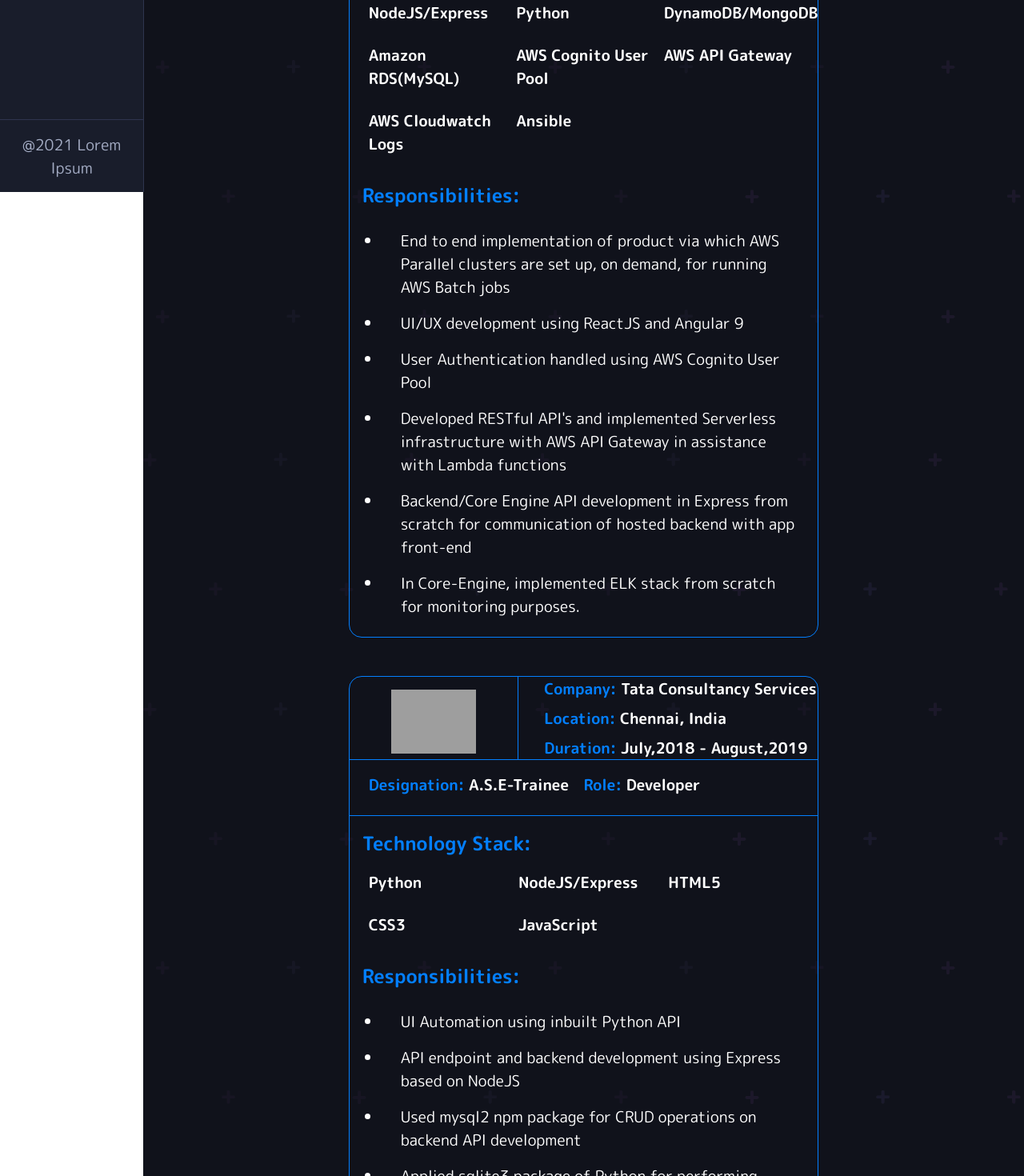
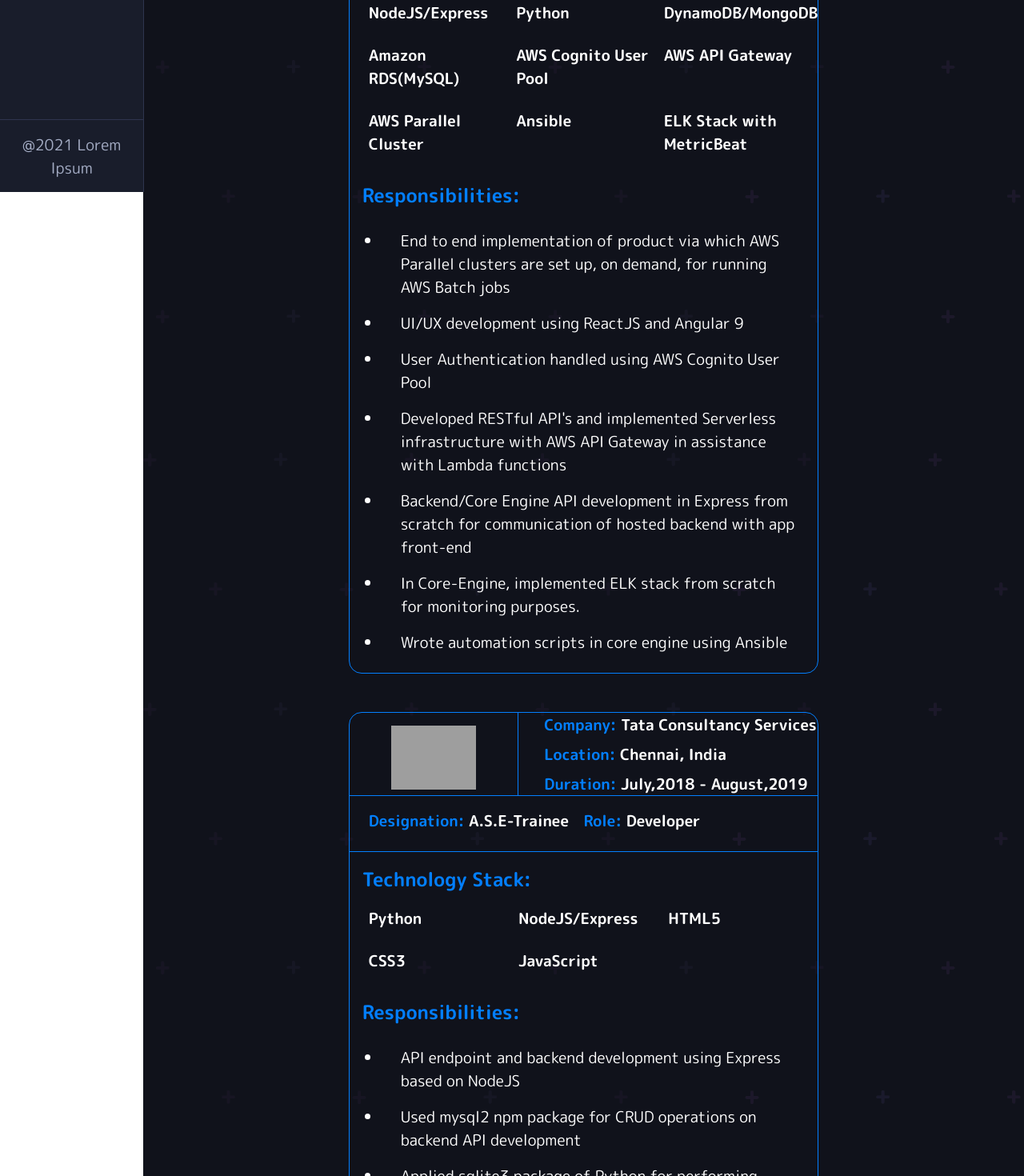
Before and after one commit to Sayan3sarkar/Dev_portfolio, a React (Create React App) app: page /workExperience in a window 1280 px wide. Shown: the part 560-2030 px from the top of the page at 80% size. Built offline with nearby package versions, Linux system fonts and the light colour scheme; grey boxes are pictures that could not be loaded.

Commit message:
Changed some info in workexperience

```diff
--- a/src/shared/workEx.js
+++ b/src/shared/workEx.js
@@ -23,8 +23,9 @@ export const workEx = [
             "Amazon RDS(MySQL)",
             "AWS Cognito User Pool",
             "AWS API Gateway",
-            "AWS Cloudwatch Logs",
+            "AWS Parallel Cluster",
             "Ansible",
+            "ELK Stack with MetricBeat"
         ],
         responsibilities: [
             "End to end implementation of product via which AWS Parallel clusters are set up, on demand, for running AWS Batch jobs",
@@ -32,7 +33,8 @@ export const workEx = [
             "User Authentication handled using AWS Cognito User Pool",
             "Developed RESTful API's and implemented Serverless infrastructure with AWS API Gateway in assistance with Lambda functions",
             "Backend/Core Engine API development in Express from scratch for communication of hosted backend with app front-end",
-            "In Core-Engine, implemented ELK stack from scratch for monitoring purposes."
+            "In Core-Engine, implemented ELK stack from scratch for monitoring purposes.",
+            "Wrote automation scripts in core engine using Ansible"
         ],
     },
     {
@@ -50,7 +52,6 @@ export const workEx = [
             "JavaScript"
         ],
         responsibilities: [
-            "UI Automation using inbuilt Python API",
             "API endpoint and backend development using Express based on NodeJS",
             "Used mysql2 npm package for CRUD operations on backend API development",
             "Applied sqlite3 package of Python for performing Database related activities in already existing client-side code"
```
Also changed, not shown: 1 other file (tests, documents, lock files or other folders).
